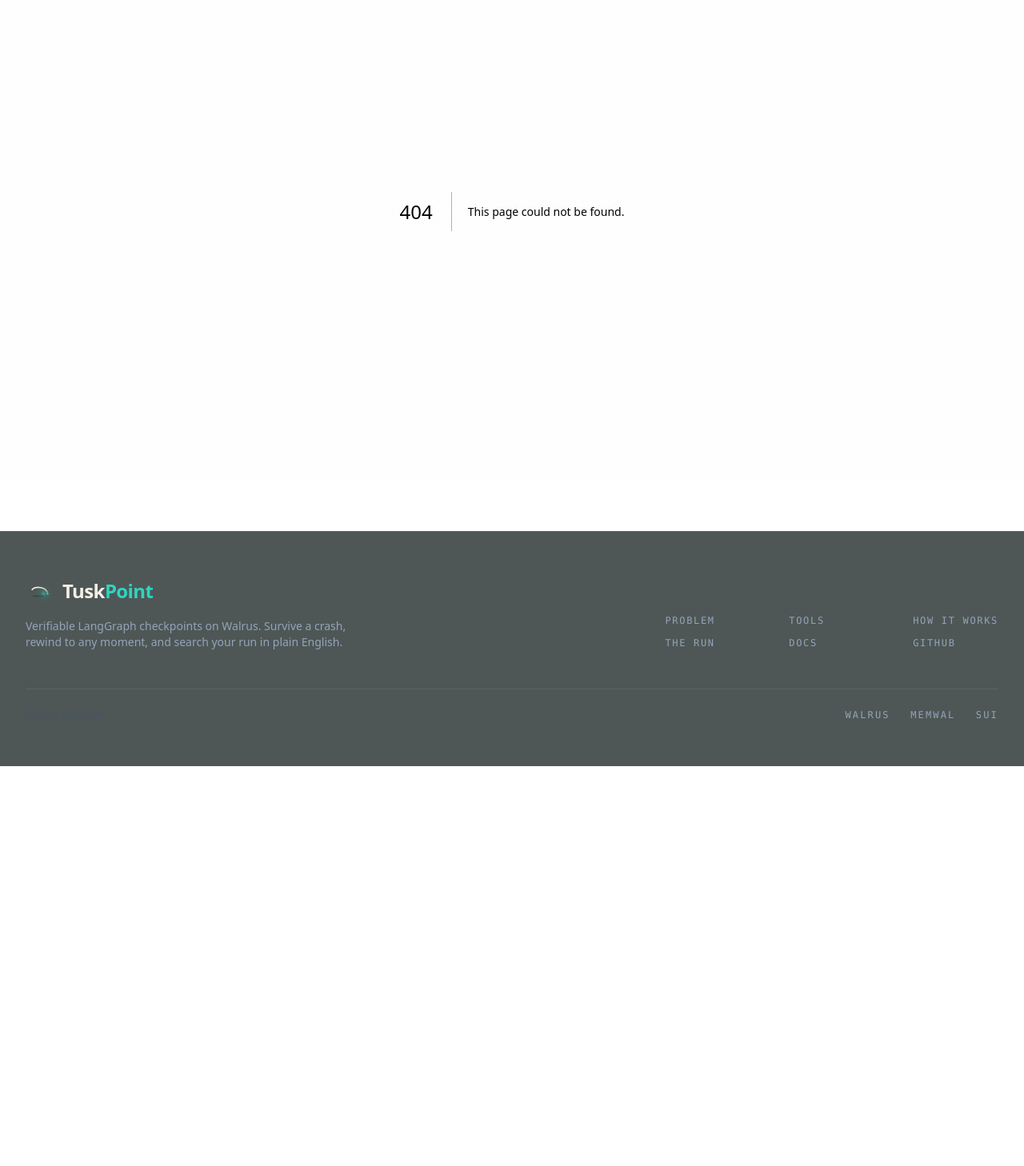
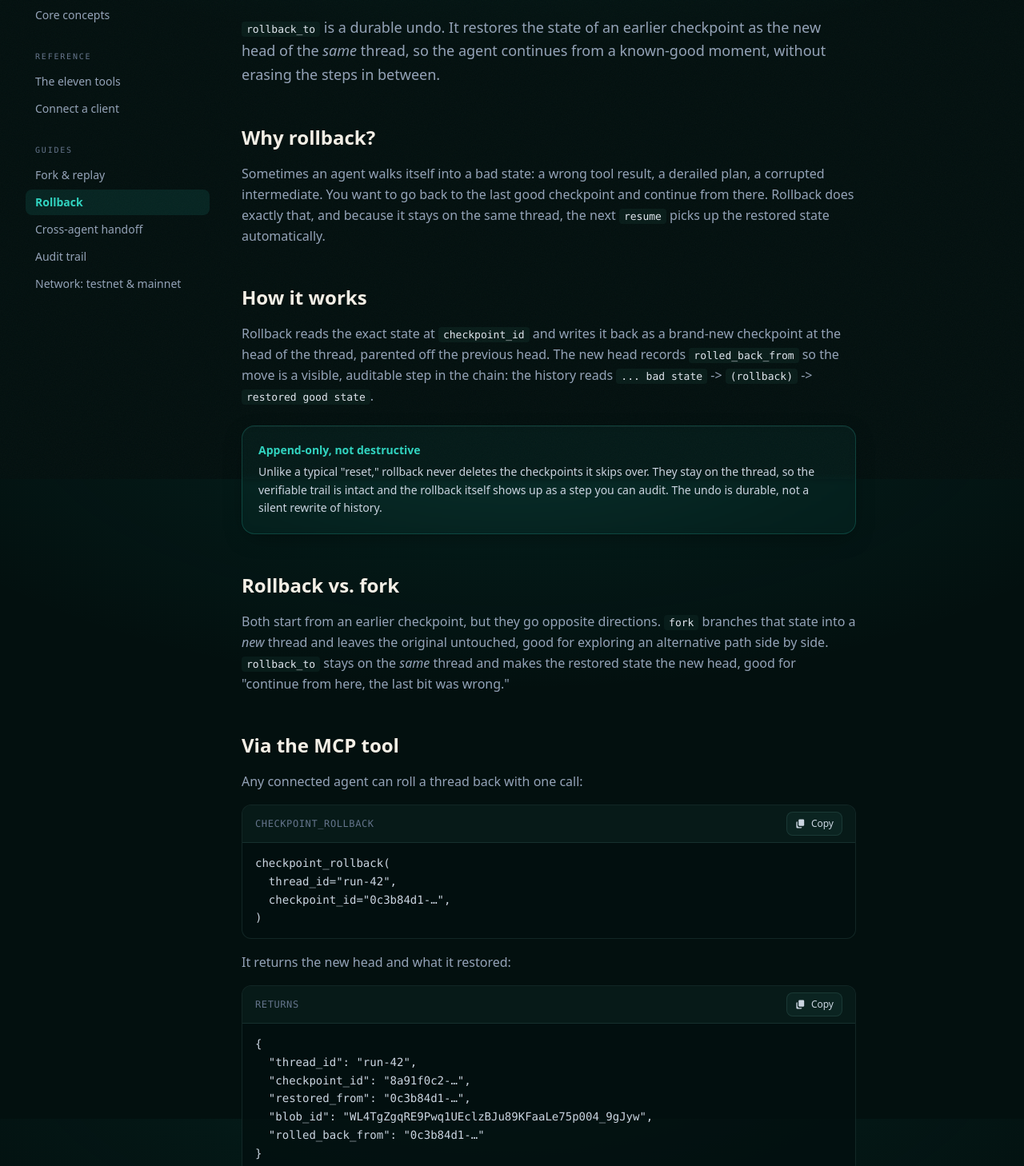
Before and after one commit to faithabiodun/tuskpoint, a Next.js app in the folder web/: page /docs/rollback in a window 1280 px wide. Before the commit this address had no page. Shown: the part 201-1659 px from the top of the page at 80% size. Before the commit the page ends 1159 px from the top, so only its background shows below. Built offline with nearby package versions, Linux system fonts and the light colour scheme.

Commit message:
Docs: add Rollback and Cross-agent handoff guides; cycle terminal dots
Adds dedicated guide pages for rollback_to and handoff/adopt (with real
return shapes), wires them into the docs nav, and makes the hero terminal's
three title-bar dots rotate the active teal dot as the step advances.

```diff
--- /dev/null
+++ b/web/src/app/docs/handoff/page.tsx
@@ -0,0 +1,137 @@
+import type { Metadata } from "next";
+import { CodeBlock } from "@/components/CodeBlock";
+import { DocTitle, H2, P, Callout, Code } from "../ui";
+
+export const metadata: Metadata = {
+  title: "Cross-agent handoff",
+  description:
+    "Hand a checkpoint to another agent or process, which re-fetches the blob and verifies it by hash before adopting it.",
+};
+
+export default function HandoffPage() {
+  return (
+    <>
+      <DocTitle
+        eyebrow="Guides"
+        title="Cross-agent handoff"
+        intro={
+          <>
+            <Code>handoff_checkpoint</Code> and <Code>adopt_checkpoint</Code> let
+            one agent pass a run to another. The state crosses the boundary
+            tamper-evidently: the receiver re-fetches the blob from Walrus and
+            verifies its hash before it ever becomes state.
+          </>
+        }
+      />
+
+      <H2 id="why">Why hand off?</H2>
+      <P>
+        A planner finishes its part and a separate writer agent should take over.
+        Or a run moves between two processes, two machines, even two teams.
+        Because every checkpoint is already a content-addressed blob on Walrus,
+        handing off doesn&apos;t copy any state. It just passes a small
+        descriptor, the receiver pulls the real bytes itself.
+      </P>
+
+      <H2 id="how">How it works</H2>
+      <P>
+        <Code>handoff_checkpoint</Code> emits a portable descriptor: the{" "}
+        <Code>blob_id</Code>, its <Code>blob_sha256</Code>, and provenance
+        (source thread/checkpoint, optional <Code>to_agent</Code> label). The
+        receiver calls <Code>adopt_checkpoint</Code>, which re-fetches that exact
+        blob straight from Walrus, recomputes the SHA-256, and compares it to the
+        sender&apos;s hash. On a match it writes the state as the genesis
+        checkpoint of a new thread with an <Code>adopted_from</Code> lineage
+        link. On a mismatch it refuses, the blob was tampered with in transit.
+      </P>
+      <Callout title="Nothing trusted in between">
+        No keys, no shared database, no Sui gating, just the public blob plus an
+        integrity hash. The hash is the proof that what gets adopted is
+        byte-for-byte what was handed off.
+      </Callout>
+
+      <H2 id="export">Step 1: export the handoff (sender)</H2>
+      <div className="mt-4">
+        <CodeBlock
+          label="handoff_checkpoint"
+          code={`handoff_checkpoint(
+  thread_id="run-42",
+  checkpoint_id="0c3b84d1-…",
+  to_agent="writer",
+)`}
+        />
+      </div>
+      <P>It returns a descriptor you pass to the receiver as-is:</P>
+      <div className="mt-4">
+        <CodeBlock
+          label="returns"
+          lang="json"
+          code={`{
+  "source": "run-42:0c3b84d1-…",
+  "thread_id": "run-42",
+  "checkpoint_id": "0c3b84d1-…",
+  "blob_id": "WL4TgZgqRE9Pwq1UEclzBJu89KFaaLe75p004_9gJyw",
+  "blob_sha256": "e3b0c44298fc1c149afbf4c8996fb924…",
+  "to_agent": "writer",
+  "summary": "researcher gathered 3 sources"
+}`}
+        />
+      </div>
+
+      <H2 id="adopt">Step 2: adopt it (receiver)</H2>
+      <P>
+        The receiving agent passes the descriptor and a fresh thread id. Adopt
+        re-fetches and verifies before writing anything:
+      </P>
+      <div className="mt-4">
+        <CodeBlock
+          label="adopt_checkpoint"
+          code={`adopt_checkpoint(
+  handoff_json={ /* the descriptor from step 1 */ },
+  new_thread_id="run-42-writer",
+)`}
+        />
+      </div>
+      <div className="mt-4">
+        <CodeBlock
+          label="returns"
+          lang="json"
+          code={`{
+  "adopted_from": "run-42:0c3b84d1-…",
+  "new_thread_id": "run-42-writer",
+  "checkpoint_id": "1f164ec0-…",
+  "blob_id": "PsdXuRtdH0GiLO5R8rkqYTG7ZO_jQc8axU_mRiw3us4",
+  "verified": true
+}`}
+        />
+      </div>
+
+      <H2 id="python">Via the Python API</H2>
+      <div className="mt-4">
+        <CodeBlock
+          label="python"
+          code={`from langgraph_checkpoint_walrus import WalrusSaver, WalrusClient
+
+saver = WalrusSaver(WalrusClient())
+
+# Sender:
+descriptor = saver.handoff_checkpoint(
+    thread_id="run-42",
+    checkpoint_id="0c3b84d1-…",
+    to_agent="writer",
+)
+
+# Receiver (could be a different process / machine):
+result = saver.adopt_checkpoint(descriptor, new_thread_id="run-42-writer")
+print(result["verified"])  # True`}
+        />
+      </div>
+
+      <Callout tone="amber" title="Adopt into a fresh thread, integrity is enforced">
+        <Code>adopt_checkpoint</Code> refuses a <Code>new_thread_id</Code> that
+        already has checkpoints, and raises if the re-fetched blob fails the
+        sender&apos;s hash. A tampered or substituted blob never becomes state.
+      </Callout>
+    </>
+  );
+}
--- a/web/src/app/docs/nav.ts
+++ b/web/src/app/docs/nav.ts
@@ -26,6 +26,8 @@ export const DOC_NAV: DocGroup[] = [
     title: "Guides",
     links: [
       { href: "/docs/fork", label: "Fork & replay" },
+      { href: "/docs/rollback", label: "Rollback" },
+      { href: "/docs/handoff", label: "Cross-agent handoff" },
       { href: "/docs/audit", label: "Audit trail" },
       { href: "/docs/mainnet", label: "Network: testnet & mainnet" },
     ],
--- /dev/null
+++ b/web/src/app/docs/rollback/page.tsx
@@ -0,0 +1,112 @@
+import type { Metadata } from "next";
+import { CodeBlock } from "@/components/CodeBlock";
+import { DocTitle, H2, P, Callout, Code } from "../ui";
+
+export const metadata: Metadata = {
+  title: "Rollback",
+  description:
+    "Restore an earlier checkpoint as the new head of the same thread, a durable, append-only undo.",
+};
+
+export default function RollbackPage() {
+  return (
+    <>
+      <DocTitle
+        eyebrow="Guides"
+        title="Rollback"
+        intro={
+          <>
+            <Code>rollback_to</Code> is a durable undo. It restores the state of
+            an earlier checkpoint as the new head of the <em>same</em> thread, so
+            the agent continues from a known-good moment, without erasing the
+            steps in between.
+          </>
+        }
+      />
+
+      <H2 id="why">Why rollback?</H2>
+      <P>
+        Sometimes an agent walks itself into a bad state: a wrong tool result, a
+        derailed plan, a corrupted intermediate. You want to go back to the last
+        good checkpoint and continue from there. Rollback does exactly that, and
+        because it stays on the same thread, the next <Code>resume</Code> picks
+        up the restored state automatically.
+      </P>
+
+      <H2 id="how">How it works</H2>
+      <P>
+        Rollback reads the exact state at <Code>checkpoint_id</Code> and writes
+        it back as a brand-new checkpoint at the head of the thread, parented off
+        the previous head. The new head records{" "}
+        <Code>rolled_back_from</Code> so the move is a visible, auditable step in
+        the chain: the history reads <Code>... bad state</Code> {"->"}{" "}
+        <Code>(rollback)</Code> {"->"} <Code>restored good state</Code>.
+      </P>
+      <Callout title="Append-only, not destructive">
+        Unlike a typical &quot;reset,&quot; rollback never deletes the checkpoints
+        it skips over. They stay on the thread, so the verifiable trail is intact
+        and the rollback itself shows up as a step you can audit. The undo is
+        durable, not a silent rewrite of history.
+      </Callout>
+
+      <H2 id="vs-fork">Rollback vs. fork</H2>
+      <P>
+        Both start from an earlier checkpoint, but they go opposite directions.{" "}
+        <Code>fork</Code> branches that state into a <em>new</em> thread and
+        leaves the original untouched, good for exploring an alternative path
+        side by side. <Code>rollback_to</Code> stays on the <em>same</em> thread
+        and makes the restored state the new head, good for &quot;continue from
+        here, the last bit was wrong.&quot;
+      </P>
+
+      <H2 id="mcp">Via the MCP tool</H2>
+      <P>Any connected agent can roll a thread back with one call:</P>
+      <div className="mt-4">
+        <CodeBlock
+          label="checkpoint_rollback"
+          code={`checkpoint_rollback(
+  thread_id="run-42",
+  checkpoint_id="0c3b84d1-…",
+)`}
+        />
+      </div>
+      <P>It returns the new head and what it restored:</P>
+      <div className="mt-4">
+        <CodeBlock
+          label="returns"
+          lang="json"
+          code={`{
+  "thread_id": "run-42",
+  "checkpoint_id": "8a91f0c2-…",
+  "restored_from": "0c3b84d1-…",
+  "blob_id": "WL4TgZgqRE9Pwq1UEclzBJu89KFaaLe75p004_9gJyw",
+  "rolled_back_from": "0c3b84d1-…"
+}`}
+        />
+      </div>
+
+      <H2 id="python">Via the Python API</H2>
+      <div className="mt-4">
+        <CodeBlock
+          label="python"
+          code={`from langgraph_checkpoint_walrus import WalrusSaver, WalrusClient
+
+saver = WalrusSaver(WalrusClient())
+result = saver.rollback_to(
+    thread_id="run-42",
+    checkpoint_id="0c3b84d1-…",
+)
+print(result["restored_from"])  # 0c3b84d1-…
+
+# The thread's head is now the restored state, resume continues from it.`}
+        />
+      </div>
+
+      <Callout tone="amber" title="The checkpoint must exist on the thread">
+        Rolling back to a <Code>checkpoint_id</Code> that isn&apos;t in the thread
+        raises a clear error. The target is always an earlier checkpoint of the
+        same thread, not a different one.
+      </Callout>
+    </>
+  );
+}
--- a/web/src/components/TerminalCarousel.tsx
+++ b/web/src/components/TerminalCarousel.tsx
@@ -139,9 +139,14 @@ export function TerminalCarousel() {
       >
         {/* Title bar */}
         <div className="flex items-center gap-2 border-b border-line px-4 py-2.5">
-          <span className="h-2.5 w-2.5 rounded-full bg-flame/70" />
-          <span className="h-2.5 w-2.5 rounded-full bg-white/15" />
-          <span className="h-2.5 w-2.5 rounded-full bg-white/15" />
+          {[0, 1, 2].map((d) => (
+            <span
+              key={d}
+              className={`h-2.5 w-2.5 rounded-full transition-colors duration-500 ${
+                d === index % 3 ? "bg-flame" : "bg-white/15"
+              }`}
+            />
+          ))}
           <span className="ml-2 font-mono text-[11px] uppercase tracking-[0.18em] text-slate-500">
             {STEPS[index].tag}
           </span>
```
